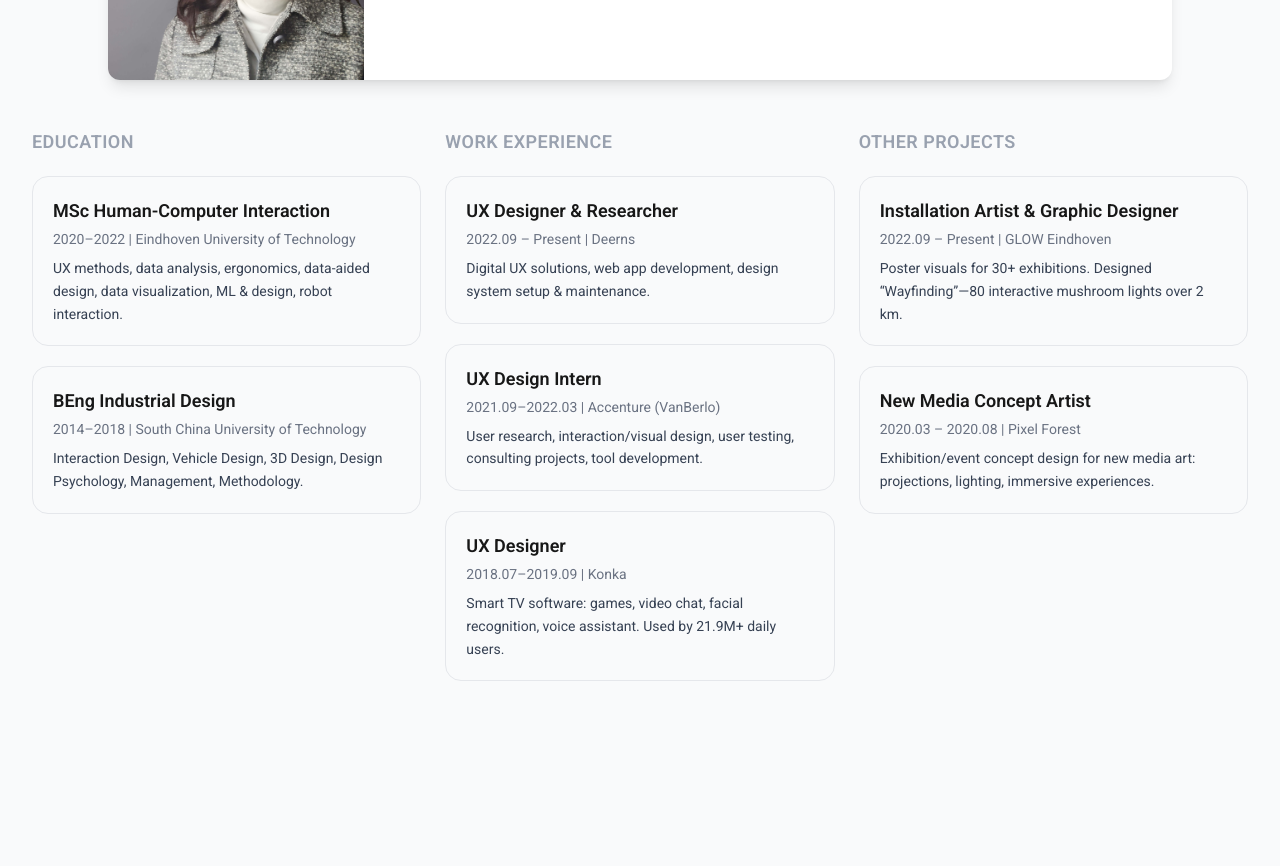
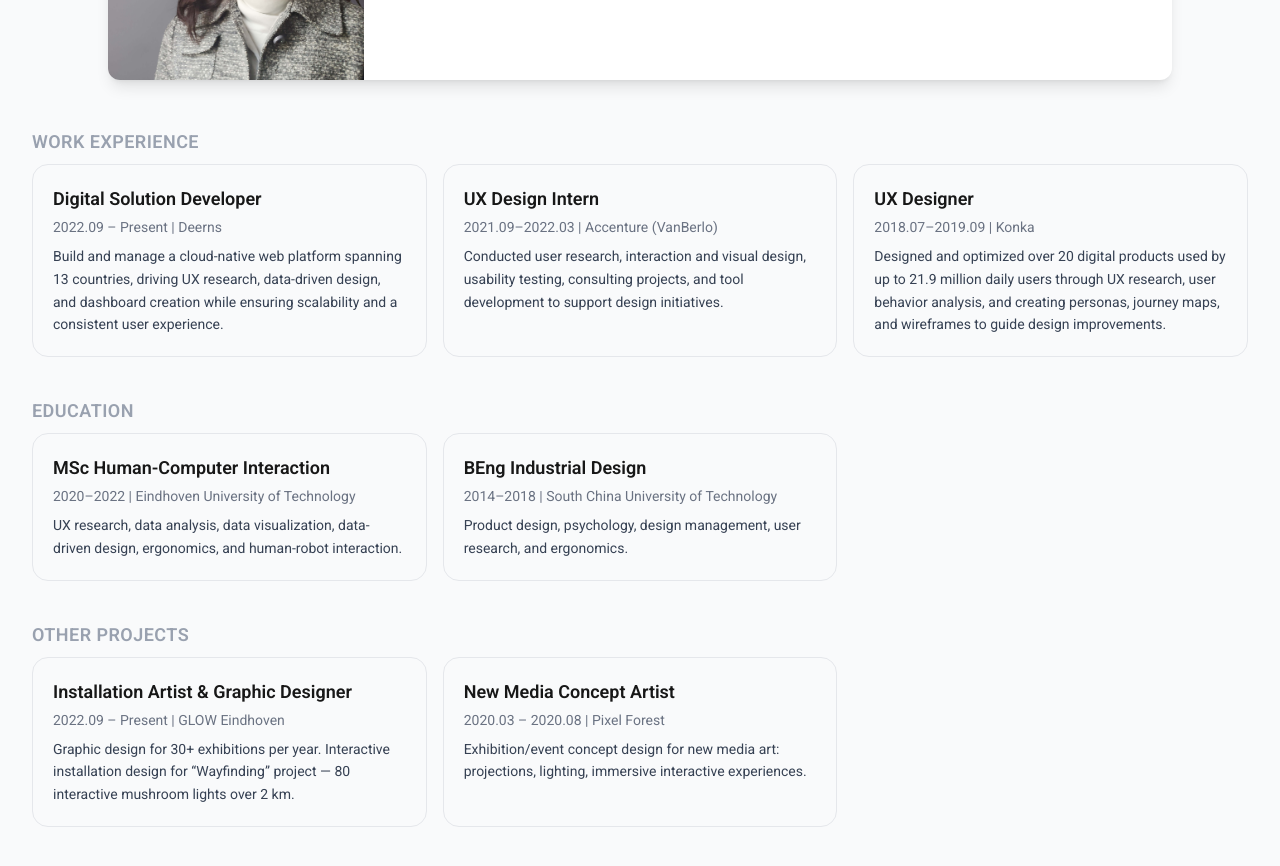
Before and after one commit to YueyingShi/yueying2025, a Next.js app: page / in a window 1280 px wide. Shown: the part 2360-3226 px from the top of the page. Before the commit the page ends 3161 px from the top, so only its background shows below. Built offline with nearby package versions, Linux system fonts and the light colour scheme.

Commit message:
experience refine

```diff
--- a/src/components/About.tsx
+++ b/src/components/About.tsx
@@ -24,7 +24,30 @@ export default function About() {
         </div>
       </div>
 
-      <div className="grid grid-cols-1 md:grid-cols-3 gap-6 mt-4">
+      <div className="flex flex-col gap-6 mt-4">
+        <ExperienceBlock
+          title="WORK EXPERIENCE"
+          items={[
+            {
+              role: "Digital Solution Developer",
+              period: "2022.09 – Present | Deerns",
+              description:
+                "Build and manage a cloud-native web platform spanning 13 countries, driving UX research, data-driven design, and dashboard creation while ensuring scalability and a consistent user experience.",
+            },
+            {
+              role: "UX Design Intern",
+              period: "2021.09–2022.03 | Accenture (VanBerlo)",
+              description:
+                "Conducted user research, interaction and visual design, usability testing, consulting projects, and tool development to support design initiatives.",
+            },
+            {
+              role: "UX Designer",
+              period: "2018.07–2019.09 | Konka",
+              description:
+                "Designed and optimized over 20 digital products used by up to 21.9 million daily users through UX research, user behavior analysis, and creating personas, journey maps, and wireframes to guide design improvements.",
+            },
+          ]}
+        />
         <ExperienceBlock
           title="EDUCATION"
           items={[
@@ -32,36 +55,13 @@ export default function About() {
               role: "MSc Human-Computer Interaction",
               period: "2020–2022 | Eindhoven University of Technology",
               description:
-                "UX methods, data analysis, ergonomics, data-aided design, data visualization, ML & design, robot interaction.",
+                "UX research, data analysis, data visualization, data-driven design, ergonomics, and human-robot interaction.",
             },
             {
               role: "BEng Industrial Design",
               period: "2014–2018 | South China University of Technology",
               description:
-                "Interaction Design, Vehicle Design, 3D Design, Design Psychology, Management, Methodology.",
-            },
-          ]}
-        />
-        <ExperienceBlock
-          title="WORK EXPERIENCE"
-          items={[
-            {
-              role: "UX Designer & Researcher",
-              period: "2022.09 – Present | Deerns",
-              description:
-                "Digital UX solutions, web app development, design system setup & maintenance.",
-            },
-            {
-              role: "UX Design Intern",
-              period: "2021.09–2022.03 | Accenture (VanBerlo)",
-              description:
-                "User research, interaction/visual design, user testing, consulting projects, tool development.",
-            },
-            {
-              role: "UX Designer",
-              period: "2018.07–2019.09 | Konka",
-              description:
-                "Smart TV software: games, video chat, facial recognition, voice assistant. Used by 21.9M+ daily users.",
+                "Product design, psychology, design management, user research, and ergonomics.",
             },
           ]}
         />
@@ -72,13 +72,13 @@ export default function About() {
               role: "Installation Artist & Graphic Designer",
               period: "2022.09 – Present | GLOW Eindhoven",
               description:
-                "Poster visuals for 30+ exhibitions. Designed “Wayfinding”—80 interactive mushroom lights over 2 km.",
+                "Graphic design for 30+ exhibitions per year. Interactive installation design for “Wayfinding” project — 80 interactive mushroom lights over 2 km.",
             },
             {
               role: "New Media Concept Artist",
               period: "2020.03 – 2020.08 | Pixel Forest",
               description:
-                "Exhibition/event concept design for new media art: projections, lighting, immersive experiences.",
+                "Exhibition/event concept design for new media art: projections, lighting, immersive interactive experiences.",
             },
           ]}
         />
--- a/src/components/ExperienceBlock.tsx
+++ b/src/components/ExperienceBlock.tsx
@@ -14,14 +14,14 @@ export default function ExperienceBlock({
   items,
 }: ExperienceBlockProps) {
   return (
-    <div className="mb-10">
+    <div className="flex flex-col mb-2">
       {/* Section Title */}
-      <h3 className="text-lg font-bold tracking-wide mb-5 text-gray-400">
+      <h3 className="text-lg font-bold tracking-wide mb-2 text-gray-400">
         {title}
       </h3>
 
       {/* Items */}
-      <div className="space-y-5">
+      <div className="grid md:grid-cols-3 gap-4">
         {items.map((item, index) => (
           <div
             key={index}
```
